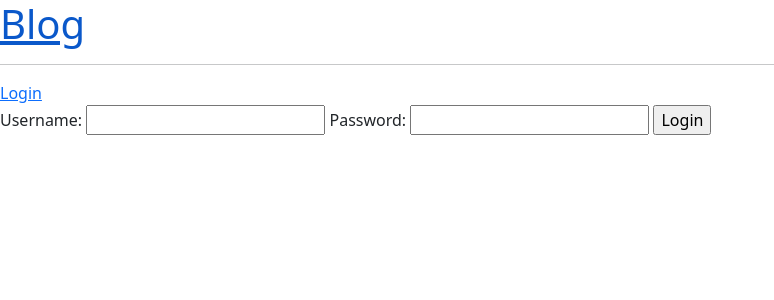
After one commit to Sammygee0110/altschoolblog, a Django app: page /login/ in a window 1280 px wide. The commit adds this page. Shown: the top 300 px of the page, without its empty margins (0-774 px from the left). Run offline with Django 4.2, Linux system fonts and the light colour scheme.

```diff
--- a/base/admin.py
+++ b/base/admin.py
@@ -1,7 +1,7 @@
 from django.contrib import admin
-from .models import Blog, User
+from .models import Blog, UserModel
 
 # Register your models here.
 
 admin.site.register(Blog)
-admin.site.register(User)
+# admin.site.register(UserModel)
--- a/base/urls.py
+++ b/base/urls.py
@@ -6,5 +6,7 @@ urlpatterns = [
     path("blog/<str:pk>", views.blog, name="blog"),
     path("create-blog/", views.createBlog, name="create-blog"),
     path("update-blog/<str:pk>", views.updateBlog, name="update-blog"),
-    path("delete-blog/<str:pk>", views.deleteBlog, name="delete-blog")
+    path("delete-blog/<str:pk>", views.deleteBlog, name="delete-blog"),
+    path("logout/", views.logoutUser, name="logout"),
+    path("login/", views.loginPage, name="login"),
 ]
--- a/base/views.py
+++ b/base/views.py
@@ -1,6 +1,10 @@
 from django.shortcuts import render, redirect
 from .models import Blog
 from .forms import BlogForm
+from django.contrib.auth.models import User
+from django.contrib.auth import login, logout, authenticate
+from django.contrib.auth.decorators import login_required
+from django.contrib import messages
 
 # Create your views here.
 
@@ -16,6 +20,7 @@ def blog(request, pk):
     context = {'blog':blog}
     return render(request, "blog.html", context)
 
+@login_required(login_url="home")
 def createBlog(request):
     form = BlogForm()
     if request.method == "POST":
@@ -27,6 +32,7 @@ def createBlog(request):
             return redirect("home")
     return render(request, "create_blog.html", {"form":form})
 
+@login_required(login_url="home")
 def updateBlog(request, pk):
     blog = Blog.objects.get(id=pk)
     form = BlogForm(instance=blog)
@@ -38,9 +44,36 @@ def updateBlog(request, pk):
 
     return render(request, 'create_blog.html', {"form":form})
 
+@login_required(login_url="home")
 def deleteBlog(request, pk):
     blog = Blog.objects.get(id=pk)
     if request.method == "POST":
         blog.delete()
         return redirect("home")
     return render(request, "delete_blog.html")
+
+def loginPage(request):
+    # if request.user.is_authenticated:
+    #     return redirect("home")
+    if request.method == "POST":
+        username = request.POST.get("username")
+        password = request.gPOST.get("password")
+
+        try:
+            user = User.objects.get(username=username)
+        except:
+            messages.error(request, "User not found")
+
+        user = authenticate(request, username=username, password=password)
+
+        if user is not None:
+            login(request, user)
+            return redirect("home")
+        else:
+            messages.error(request, "Incorrect Username or Password")
+
+    return render(request, "login_register.html")
+
+def logoutUser(request):
+    logout(request)
+    return redirect("home")
--- a/templates/home.html
+++ b/templates/home.html
@@ -7,8 +7,10 @@
         {% for blog in blogs %}
             <div>
                 <h5>@{{blog.author}}</h5>
-                <a href="{% url 'update-blog' blog.id %}"><h5>Edit</h5></a>
-                <a href="{% url 'delete-blog' blog.id %}"><h5>Delete</h5></a>
+                {% if request.user == blog.author %}
+                    <a href="{% url 'update-blog' blog.id %}"><h5>Edit</h5></a>
+                    <a href="{% url 'delete-blog' blog.id %}"><h5>Delete</h5></a>
+                {% endif %}
                 <a href="{% url 'blog' blog.id %}"><h4>{{blog.title}}</h4></a>
                 <h5>{{blog.created}}</h5>
                 <hr>
--- /dev/null
+++ b/templates/login_register.html
@@ -0,0 +1,16 @@
+{% extends 'main.html' %}
+
+{% block content %}
+    <div>
+        <form method="post">
+            {% csrf_token %}
+            <label for="username">Username: </label>
+            <input type="text" name="username">
+
+            <label for="password">Password: </label>
+            <input type="password" name="password">
+
+            <input type="button" value="Login">
+        </form>
+    </div>
+{% endblock %}
--- a/templates/main.html
+++ b/templates/main.html
@@ -8,6 +8,11 @@
   </head>
   <body>
     {% include 'navbar.html' %}
+      {% if messages %}
+        {% for message in messages %}
+          <li>{{message}}</li>
+        {% endfor %}
+      {% endif %}
     {% block content %}{% endblock %}
     <script src="https://cdn.jsdelivr.net/npm/bootstrap@5.3.2/dist/js/bootstrap.bundle.min.js" integrity="sha384-C6RzsynM9kWDrMNeT87bh95OGNyZPhcTNXj1NW7RuBCsyN/o0jlpcV8Qyq46cDfL" crossorigin="anonymous"></script>
   </body>
--- a/templates/navbar.html
+++ b/templates/navbar.html
@@ -1,4 +1,10 @@
 <div>
     <a href="/"><h1>Blog</h1></a>
     <hr>
+    <a href="{% url 'login' %}">Login</a>
+    <!-- {% if request.user.is_authenticated %}
+    <a href="{% url 'logout' %}">Logout</a>
+    {% else %}
+    <a href="">Login</a>
+    {% endif %} -->
 </div>
```
Also changed, not shown: base/models.py (+2 -10 lines), base/migrations/0007_rename_user_usermodel.py (added), db.sqlite3.
